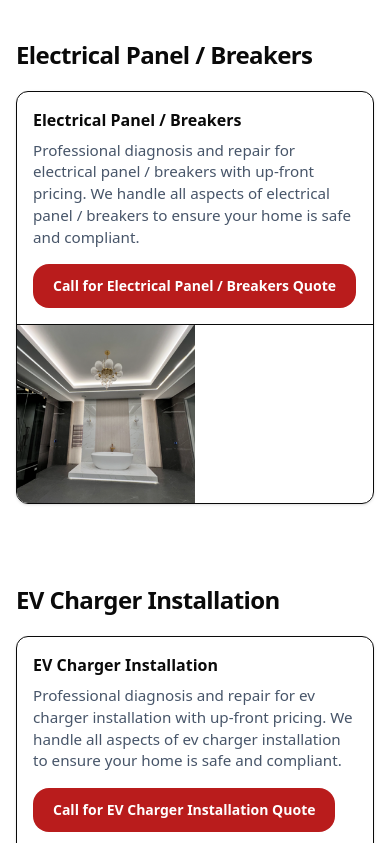
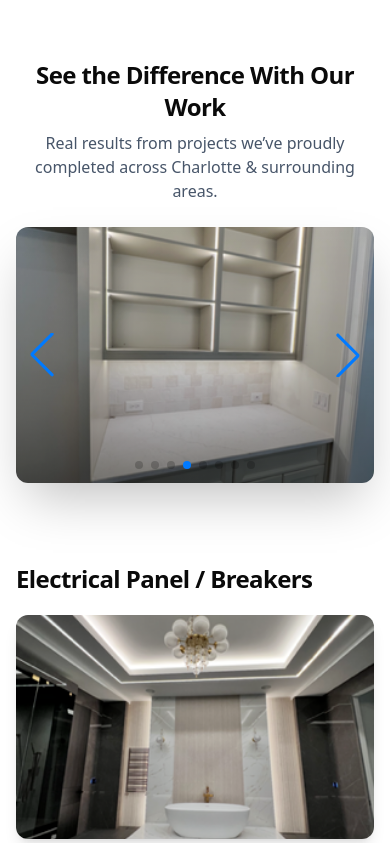
Before and after one commit to crazlaz/eg, a Next.js app: page / in a window 390 px wide. Shown: the part 2001-2844 px from the top of the page. Built offline with nearby package versions, Linux system fonts and the light colour scheme.

Commit message:
ffffss132

```diff
--- a/app/components/TopBar.tsx
+++ b/app/components/TopBar.tsx
@@ -88,7 +88,7 @@ export default function TopBar({
             aria-label="Main"
             className="hidden md:flex items-center gap-6 text-sm text-[var(--muted)]"
           >
-            <a href="#services">Services</a>
+            <a href="#service">Services</a>
             <a href="#quote">Quote</a>
             <a href="#faq">FAQ</a>
             <a href="#footer">Contact</a>
--- a/app/globals.css
+++ b/app/globals.css
@@ -87,3 +87,9 @@ body { background: var(--bg); color: var(--fg); overflow-x: hidden; }
     font-size: .9rem; /* Optionally adjust font size on mobile */
   }
 }
+
+
+@import "swiper/css";
+@import "swiper/css/navigation";
+@import "swiper/css/pagination";
+@import "swiper/css/scrollbar";
--- a/app/page.tsx
+++ b/app/page.tsx
@@ -10,7 +10,15 @@ import Card from "../app/components/Card";
 import Quote from "../app/components/Quote";
 import Faq from "../app/components/Faq";
 import { SERVICES } from "../app/lib/services";
-import 'leaflet/dist/leaflet.css';
+import "leaflet/dist/leaflet.css";
+import Image from "next/image";
+
+// ⭐️ Swiper for carousel
+import { Swiper, SwiperSlide } from "swiper/react";
+import { Navigation, Autoplay, Pagination } from "swiper/modules";
+import "swiper/css";
+import "swiper/css/navigation";
+import "swiper/css/pagination";
 
 // ⭐️ MANUAL IMAGE IMPORTS ⭐️
 const serviceImages = [
@@ -24,23 +32,20 @@ const serviceImages = [
   { src: "/8.PNG", alt: "Electrical work photo 8" },
 ];
 
-// Function to get specific images for each service
+// Split images per service
 function getServiceImages(serviceIndex: number) {
   const imagesPerService = Math.floor(serviceImages.length / SERVICES.length);
   const startIndex = serviceIndex * imagesPerService;
   const endIndex = startIndex + imagesPerService;
-
   const assignedImages = serviceImages.slice(startIndex, endIndex);
 
-  // Fallback to first image for last service if no images are assigned
   if (assignedImages.length === 0 && serviceIndex === SERVICES.length - 1) {
     return serviceImages.slice(SERVICES.length - 1);
   }
-
   return assignedImages.length > 0 ? assignedImages : [serviceImages[0]];
 }
 
-// Helper to generate service description
+// Generate service description
 function generateServiceDescription(service: string) {
   return `Professional diagnosis and repair for ${service.toLowerCase()} with up-front pricing.
   We handle all aspects of ${service.toLowerCase()} to ensure your home is safe and compliant.`;
@@ -48,10 +53,25 @@ function generateServiceDescription(service: string) {
 
 export default function Page() {
   const [theme, setTheme] = useState<"dark" | "light">("dark");
+  const [modal, setModal] = useState<"privacy" | "terms" | null>(null);
 
+  const closeModal = () => setModal(null);
+
+  // Close modal with ESC
   useEffect(() => {
-    const savedTheme = (localStorage.getItem("eg-theme") as "dark" | "light" | null) ?? null;
-    const prefersDark = window.matchMedia?.("(prefers-color-scheme: dark)").matches;
+    const handleKey = (e: KeyboardEvent) => {
+      if (e.key === "Escape") closeModal();
+    };
+    window.addEventListener("keydown", handleKey);
+    return () => window.removeEventListener("keydown", handleKey);
+  }, []);
+
+  // Theme initialization
+  useEffect(() => {
+    const savedTheme =
+      (localStorage.getItem("eg-theme") as "dark" | "light" | null) ?? null;
+    const prefersDark =
+      window.matchMedia?.("(prefers-color-scheme: dark)").matches;
     const initialTheme = savedTheme || (prefersDark ? "dark" : "light");
     setTheme(initialTheme);
     document.documentElement.setAttribute("data-theme", initialTheme);
@@ -69,25 +89,86 @@ export default function Page() {
       {/* Top bar with theme toggle */}
       <TopBar theme={theme} setTheme={setTheme} />
       <Hero />
-
       <div className="divider" />
 
-      {/* SERVICES - Now with proper image distribution */}
+{/* GLOBAL SERVICES CAROUSEL */}
+<Section title="">
+  <div className="text-center mb-6">
+    <h2 className="text-2xl md:text-3xl font-extrabold text-[var(--fg)] tracking-tight">
+      See the Difference With Our Work
+    </h2>
+    <p className="text-[var(--muted)] mt-2 max-w-2xl mx-auto">
+      Real results from projects we’ve proudly completed across Charlotte & surrounding areas.
+    </p>
+  </div>
+
+  <Swiper
+    modules={[Navigation, Autoplay, Pagination]}
+    navigation
+    pagination={{ clickable: true }}
+    autoplay={{ delay: 1300, disableOnInteraction: false }}
+    loop
+    className="relative rounded-xl overflow-hidden shadow-2xl"
+  >
+    {serviceImages.map((img, i) => (
+      <SwiperSlide key={i}>
+        <div className="relative w-full h-64 md:h-[32rem]">
+          <img
+            src={img.src}
+            alt={img.alt}
+            className="w-full h-full object-cover"
+          />
+          {/* Gradient overlay for marketing vibe */}
+          <div className="absolute inset-0 bg-gradient-to-t from-black/40 via-black/10 to-transparent"></div>
+        </div>
+      </SwiperSlide>
+    ))}
+  </Swiper>
+</Section>
+
+
+      {/* INDIVIDUAL SERVICES */}
       {SERVICES.map((service, index) => (
         <Section
           key={service}
           id={service.toLowerCase().replace(/\s/g, "-").replace(/&/g, "and")}
           title={service}
         >
-          <div className="grid" style={{ gap: "1rem", gridTemplateColumns: "1fr" }}>
-            <Card key={service} title={service} images={getServiceImages(index)}>
-              <p style={{ color: "var(--muted)", fontSize: ".95rem" }}>
+          <div className="grid gap-6 md:grid-cols-2 items-start">
+            {/* Left: Per-service Carousel */}
+            <div className="order-first md:order-none">
+              <Swiper
+                modules={[Navigation, Autoplay, Pagination]}
+                navigation
+                pagination={{ clickable: true }}
+                autoplay={{ delay: 3500, disableOnInteraction: false }}
+                loop
+                className="rounded-xl overflow-hidden shadow-lg"
+              >
+                {getServiceImages(index).map((img, i) => (
+                  <SwiperSlide key={i}>
+                    <img
+                      src={img.src}
+                      alt={img.alt}
+                      className="w-full h-56 md:h-72 object-cover"
+                    />
+                  </SwiperSlide>
+                ))}
+              </Swiper>
+            </div>
+
+            {/* Right: Text */}
+            <div className="flex flex-col justify-center">
+              <p className="text-[0.95rem] text-[var(--muted)] leading-relaxed">
                 {generateServiceDescription(service)}
               </p>
-              <a href={BRAND.phoneHref} className="btn btn-accent" style={{ marginTop: "1rem", display: "inline-block" }}>
+              <a
+                href={BRAND.phoneHref}
+                className="btn btn-accent mt-4 self-start"
+              >
                 Call for {service} Quote
               </a>
-            </Card>
+            </div>
           </div>
         </Section>
       ))}
@@ -107,18 +188,19 @@ export default function Page() {
         </div>
       </Section>
 
-
       {/* TESTIMONIALS */}
       <Section title="What Customers Say">
-        <div className="grid" style={{ gap: "1rem", gridTemplateColumns: "repeat(3, minmax(0,1fr))" }}>
+        <div className="grid gap-4 md:grid-cols-3">
           <Quote name="T. Ramirez" city="Charlotte">
-            Called in the morning, panel issue fixed by afternoon. Clean and professional.
+            Called in the morning, panel issue fixed by afternoon. Clean and
+            professional.
           </Quote>
           <Quote name="K. Patel" city="Huntersville">
             They installed our EV charger fast and walked us through everything.
           </Quote>
           <Quote name="D. Moore" city="Concord">
-            Fair price, neat work, and they even cleaned up afterwards. Recommended.
+            Fair price, neat work, and they even cleaned up afterwards.
+            Recommended.
           </Quote>
         </div>
       </Section>
@@ -126,7 +208,7 @@ export default function Page() {
       {/* SERVICE AREA */}
       <Section title="Proudly Serving Greater Charlotte">
         <div className="grid gap-4 md:grid-cols-2">
-    {/* Service Areas Card */}
+          {/* Areas */}
           <Card title="Service Areas" icon="📍">
             <ul className="grid gap-1 mt-1 text-[0.95rem] text-[var(--muted)] grid-cols-1 sm:grid-cols-2">
               {[
@@ -144,7 +226,7 @@ export default function Page() {
             </ul>
           </Card>
 
-    {/* Map Card */}
+          {/* Map */}
           <div className="card p-4">
             <div className="relative w-full aspect-[16/10] rounded-xl overflow-hidden border border-[var(--card-br)]">
               <iframe
@@ -160,12 +242,14 @@ export default function Page() {
 
       {/* FAQ */}
       <Section id="faq" title="FAQ">
-        <div className="grid" style={{ gap: "1rem", gridTemplateColumns: "repeat(2, minmax(0,1fr))" }}>
+        <div className="grid gap-4 md:grid-cols-2">
           <Faq q="Do you offer same-day service?">
-            Yes — call us at {phonePretty}. We do our best to get a tech out same-day or next-day.
+            Yes — call us at {phonePretty}. We do our best to get a tech out
+            same-day or next-day.
           </Faq>
           <Faq q="How do you price jobs?">
-            After diagnosing, we provide a clear, up-front estimate before work begins.
+            After diagnosing, we provide a clear, up-front estimate before work
+            begins.
           </Faq>
           <Faq q="Are you licensed and insured?">
             Absolutely. {BRAND.license}. All technicians are background-checked.
@@ -177,26 +261,110 @@ export default function Page() {
       </Section>
 
       {/* FOOTER */}
-      <footer id="footer" style={{ borderTop: "1px solid var(--card-br)" }}>
-        <div className="container" style={{ padding: "2rem 0" }}>
-          <div style={{ display: "flex", flexDirection: "column", gap: "1rem" }}>
-            <div style={{ display: "flex", alignItems: "center", justifyContent: "space-between", gap: "1rem", flexWrap: "wrap" }}>
+      <footer
+        id="footer"
+        className="border-t border-[var(--card-br)] bg-[var(--bgElev)]"
+      >
+        <div className="container py-10">
+          {/* Top Row */}
+          <div className="flex flex-col md:flex-row items-start md:items-center justify-between gap-6">
             <div>
-                <div style={{ fontSize: "1.1rem", fontWeight: 700 }}>{BRAND.name}</div>
-                <div style={{ fontSize: ".9rem", color: "var(--muted)" }}>{BRAND.city}</div>
-                <div style={{ fontSize: ".9rem", color: "var(--muted)" }}>{BRAND.license}</div>
-              </div>
-              <div style={{ display: "flex", gap: ".75rem", flexWrap: "wrap" }}>
-                <a href={BRAND.phoneHref} className="btn btn-accent">Call {phonePretty}</a>
-                <a href={BRAND.emailHref} className="btn btn-outline">Email Us</a>
+              <h3 className="text-lg font-bold">{BRAND.name}</h3>
+              <p className="text-sm text-[var(--muted)] mt-1">{BRAND.city}</p>
+              <p className="text-sm text-[var(--muted)]">{BRAND.license}</p>
+              <div className="flex gap-3 mt-4">
+                <a
+                  href={BRAND.phoneHref}
+                  className="text-sm font-medium text-[var(--fg)] hover:text-[var(--accent)] transition"
+                >
+                  📞 {BRAND.phonePretty}
+                </a>
+                <a
+                  href={BRAND.emailHref}
+                  className="text-sm font-medium text-[var(--fg)] hover:text-[var(--accent)] transition"
+                >
+                  ✉ Email Us
+                </a>
               </div>
             </div>
-            <div style={{ fontSize: ".75rem", color: "var(--muted)" }}>
+
+            {/* Logo */}
+            <div className="flex-shrink-0">
+              {theme === "dark" ? (
+                <Image
+                  src="/company2.png"
+                  alt={`${BRAND.name} logo dark`}
+                  width={220}
+                  height={80}
+                  className="h-16 w-auto object-contain"
+                />
+              ) : (
+                <Image
+                  src="/company.png"
+                  alt={`${BRAND.name} logo light`}
+                  width={220}
+                  height={80}
+                  className="h-16 w-auto object-contain"
+                />
+              )}
+            </div>
+          </div>
+
+          {/* Links */}
+          <div className="grid grid-cols-2 gap-4 text-sm mt-8">
+            <div>
+              <h4 className="font-semibold mb-2 text-[var(--fg)]">Navigation</h4>
+              <ul className="space-y-1 text-[var(--muted)]">
+                <li><a href="#services" className="hover:text-[var(--accent)]">Services</a></li>
+                <li><a href="#quote" className="hover:text-[var(--accent)]">Request Quote</a></li>
+                <li><a href="#faq" className="hover:text-[var(--accent)]">FAQ</a></li>
+                <li><a href="#top" className="hover:text-[var(--accent)]">Back to Top</a></li>
+              </ul>
+            </div>
+            <div>
+              <h4 className="font-semibold mb-2 text-[var(--fg)]">Legal</h4>
+              <ul className="space-y-1 text-[var(--muted)]">
+                <li><button onClick={() => setModal("privacy")} className="hover:text-[var(--accent)] transition">Privacy Policy</button></li>
+                <li><button onClick={() => setModal("terms")} className="hover:text-[var(--accent)] transition">Terms of Service</button></li>
+              </ul>
+            </div>
+          </div>
+
+          {/* Bottom */}
+          <div className="border-t border-[var(--card-br)] mt-8 pt-4 text-xs text-[var(--muted)] text-center">
             © {new Date().getFullYear()} {BRAND.name}. All rights reserved.
           </div>
         </div>
+      </footer>
+
+      {/* Modal */}
+      {modal && (
+        <div
+          className="fixed inset-0 bg-black/50 backdrop-blur-sm flex items-center justify-center z-50"
+          onClick={closeModal}
+        >
+          <div
+            className="bg-[var(--bg)] text-[var(--fg)] rounded-xl shadow-lg max-w-lg w-full p-6 relative"
+            onClick={(e) => e.stopPropagation()}
+          >
+            <button
+              onClick={closeModal}
+              className="absolute top-3 right-3 text-[var(--muted)] hover:text-[var(--accent)]"
+              aria-label="Close"
+            >
+              ✕
+            </button>
+            <h3 className="text-lg font-bold mb-3">
+              {modal === "privacy" ? "Privacy Policy" : "Terms of Service"}
+            </h3>
+            <p className="text-sm text-[var(--muted)] leading-relaxed">
+              {modal === "privacy"
+                ? "We respect your privacy. Any personal information you provide will only be used to deliver our services. We do not sell or share your data with third parties, except as required by law."
+                : "By using our services, you agree to our terms and conditions. We strive to deliver safe, reliable work. Payment terms, warranties, and limitations of liability apply as outlined in our agreements."}
+            </p>
           </div>
-      </footer>
+        </div>
+      )}
     </main>
   );
 }
--- a/package.json
+++ b/package.json
@@ -13,7 +13,8 @@
     "next": "15.5.3",
     "react": "19.1.0",
     "react-dom": "19.1.0",
-    "react-leaflet": "^5.0.0"
+    "react-leaflet": "^5.0.0",
+    "swiper": "^12.0.2"
   },
   "devDependencies": {
     "@eslint/eslintrc": "^3",
```
Also changed, not shown: 1 other file (tests, documents, lock files or other folders). Lines whose indentation alone changed are shown as unchanged.
